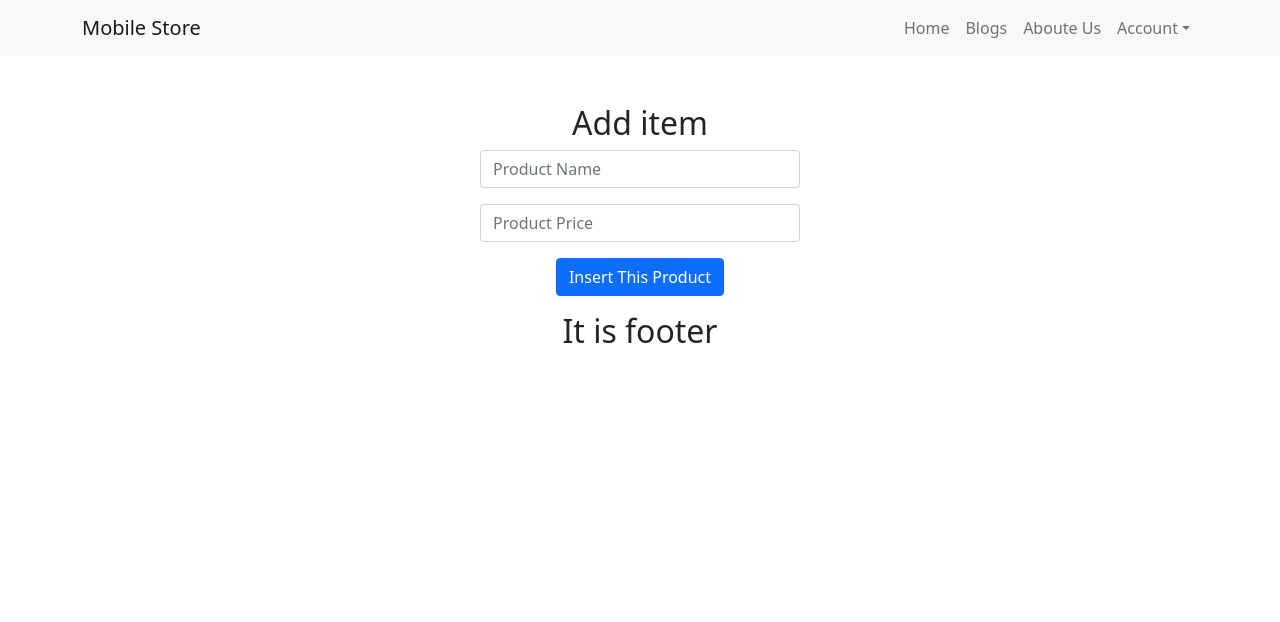
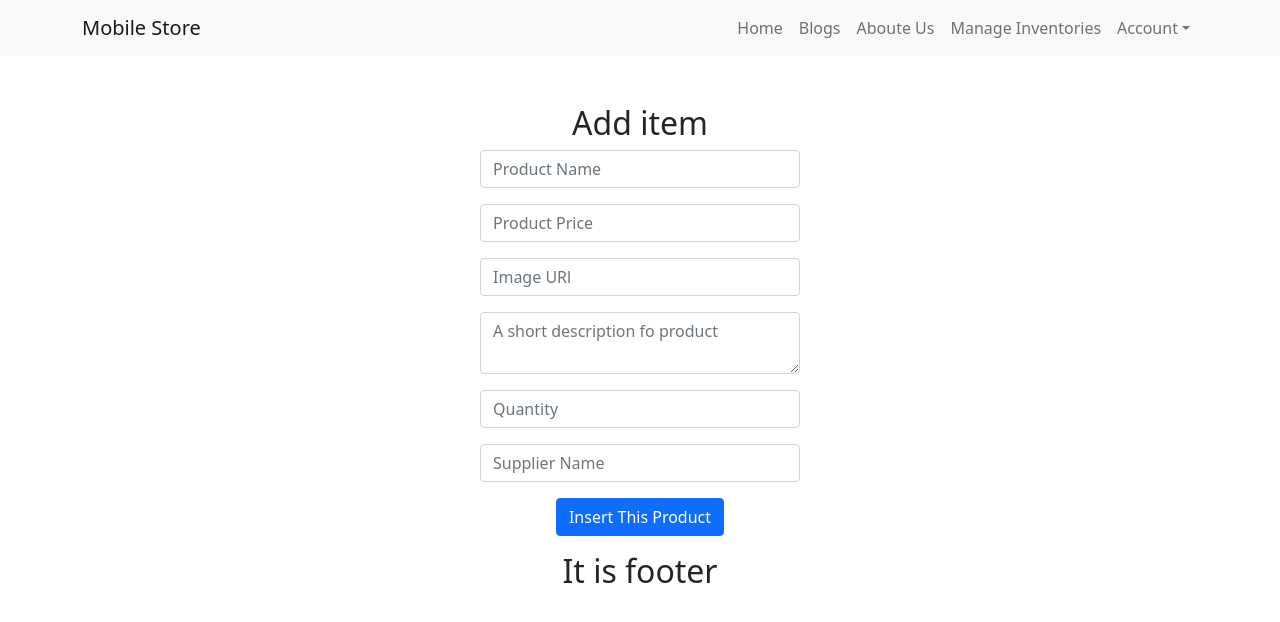
Before and after one commit to wdtahmid/warehouse-client, a React (Create React App) app: page /additem in a window 1280 px wide. Shown: the top 622 px of the page. Built offline with nearby package versions, Linux system fonts and the light colour scheme; no server answers.

Commit message:
Showing products from backend to inventory

```diff
--- a/src/App.js
+++ b/src/App.js
@@ -7,6 +7,7 @@ import Blogs from './components/Blogs/Blogs';
 import Home from './components/Home/Home';
 import Login from './components/Login/Login';
 import ManageItems from './components/ManageItems/ManageItems';
+import ManageInventories from './components/ManageInventories/ManageInventories'
 import MyItems from './components/MyItems/MyItems';
 import Register from './components/Register/Register';
 import Footer from './components/Shared/Footer/Footer';
@@ -25,6 +26,7 @@ function App() {
         <Route path='/register' element={<Register></Register>}></Route>
         <Route path='/manageitems' element={<ManageItems></ManageItems>}></Route>
         <Route path='/additem' element={<AddItem></AddItem>}></Route>
+        <Route path='/manageinventories' element={<ManageInventories></ManageInventories>}></Route>
 
         <Route path='/myitems' element={
           <RequireAuth>
--- a/src/components/AddItem/AddItem.js
+++ b/src/components/AddItem/AddItem.js
@@ -9,10 +9,18 @@ const AddItem = () => {
 
         const productName = event.target.productName.value;
         const productPrice = event.target.productPrice.value;
+        const image = event.target.image.value;
+        const description = event.target.description.value;
+        const quantity = event.target.quantity.value;
+        const supplier = event.target.supplier.value;
 
         const inventories = {
             productName,
-            productPrice
+            productPrice,
+            image,
+            description,
+            quantity,
+            supplier,
         }
 
         const url = 'http://localhost:5000/additem';
@@ -30,7 +38,7 @@ const AddItem = () => {
                     setSuccess('the item has benn added successfully!')
                 }
             })
-        console.log(inventories);
+        event.target.reset();
     }
     return (
         <div className='w-25 mx-auto mt-5'>
@@ -45,6 +53,18 @@ const AddItem = () => {
                 <Form.Group className="mb-3" controlId="formBasicPassword">
                     <Form.Control type="number" name='productPrice' placeholder="Product Price" />
                 </Form.Group>
+                <Form.Group className="mb-3" controlId="formBasicPassword">
+                    <Form.Control type="text" name='image' placeholder="Image URl" />
+                </Form.Group>
+                <Form.Group className="mb-3" controlId="formBasicPassword">
+                    <Form.Control as="textarea" name='description' row='4' placeholder="A short description fo product" />
+                </Form.Group>
+                <Form.Group className="mb-3" controlId="formBasicPassword">
+                    <Form.Control type="number" name='quantity' placeholder="Quantity" />
+                </Form.Group>
+                <Form.Group className="mb-3" controlId="formBasicPassword">
+                    <Form.Control type="text" name='supplier' placeholder="Supplier Name" />
+                </Form.Group>
                 <Button variant="primary" type="submit">
                     Insert This Product
                 </Button>
--- /dev/null
+++ b/src/components/InventoryUi/InventoryUi.js
@@ -0,0 +1,43 @@
+import React from 'react';
+import { Button, Card, CardGroup } from 'react-bootstrap';
+
+const InventoryUi = ({ inventory }) => {
+    const { productName, image, productPrice, quantity, supplier } = inventory;
+    return (
+        <div className='col-lg-3 col-md-6'>
+            <CardGroup bg='light' className='mt-4'>
+                <Card border='info' className='pt-4'>
+                    <Card.Title>{productName}</Card.Title>
+                    <Card.Img variant="top" src={image} />
+                    <Card.Body>
+                        <Card.Text>Price: ${productPrice}</Card.Text>
+                        <Card.Text>Stock: {quantity} Pcs</Card.Text>
+                        <Card.Text>Supplier: {supplier}</Card.Text>
+                    </Card.Body>
+                    <Card.Footer>
+                        <Button className='w-100'>Delete</Button>
+                    </Card.Footer>
+                </Card>
+            </CardGroup>
+        </div >
+
+        // <div className='col-lg-4 col-md-6'>
+        //     <div className='border m-1 rounded-1 shadow text-lg-start text-center d-lg-flex d-md-block text-md-center justify-content-md-center justify-content-start'>
+        //         <div>
+        //             <img style={{ 'width': '200px' }} src={image} alt="" />
+        //         </div>
+        //         <div>
+
+        //             <h4>{productName}</h4>
+        //             <p>Price: ${productPrice}</p>
+        //             <p>Stock: {quantity} Pcs</p>
+        //             <p>Supplier: {supplier}</p>
+        //         </div>
+        //     </div>
+        // </div>
+
+
+    );
+};
+
+export default InventoryUi;
--- a/src/components/ManageInventories/ManageInventories.js
+++ b/src/components/ManageInventories/ManageInventories.js
@@ -1,9 +1,36 @@
-import React from 'react';
+import React, { useEffect, useState } from 'react';
+import InventoryUi from '../InventoryUi/InventoryUi';
 
 const ManageInventories = () => {
+
+
+    const [inventories, setInventories] = useState([]);
+
+    useEffect(() => {
+        const url = 'http://localhost:5000/manageinventories';
+        fetch(url)
+            .then(res => res.json())
+            .then(data => setInventories(data))
+    }, [])
+
+
+    //delete item
+
+
     return (
         <div>
-            <h2>Manage Inventories</h2>
+            <div className='containar-fluid py-5 bg-dark'>
+                <h1 className='my-5 text-uppercase text-white'>Manage Inventoies</h1>
+            </div>
+            <div className='container'>
+                <div className="row mt-5 mb-5">            {
+                    inventories.map(inventory => <InventoryUi
+                        key={inventory._id}
+                        inventory={inventory}
+                    ></InventoryUi>)
+                }
+                </div>
+            </div>
         </div>
     );
 };
--- a/src/components/Shared/Header/Header.js
+++ b/src/components/Shared/Header/Header.js
@@ -21,6 +21,8 @@ const Header = () => {
                         <Nav.Link as={Link} to="/">Home</Nav.Link>
                         <Nav.Link as={Link} to="/blogs">Blogs</Nav.Link>
                         <Nav.Link as={Link} to="/aboutus">Aboute Us</Nav.Link>
+                        <Nav.Link as={Link} to="/manageinventories">Manage Inventories</Nav.Link>
+
                         <NavDropdown title="Account" id="basic-nav-dropdown">
                             {user
                                 ?
```
